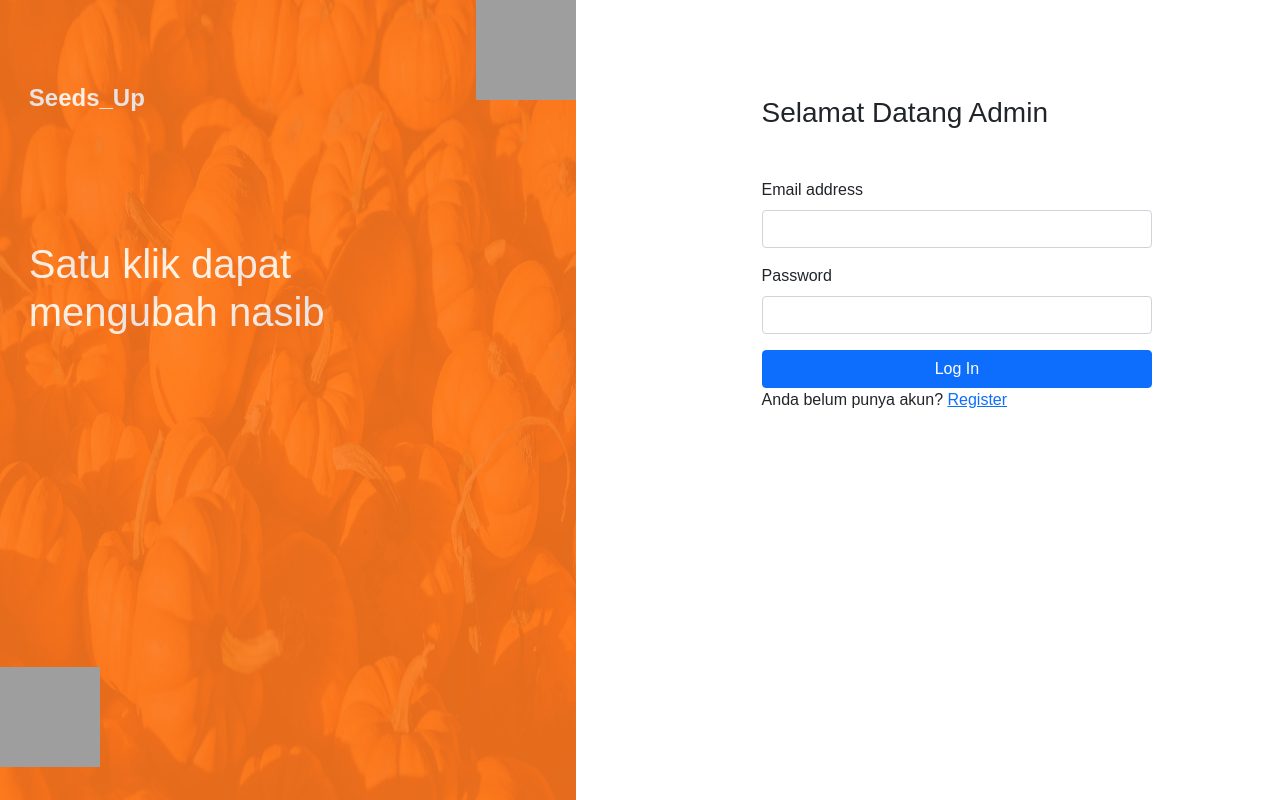
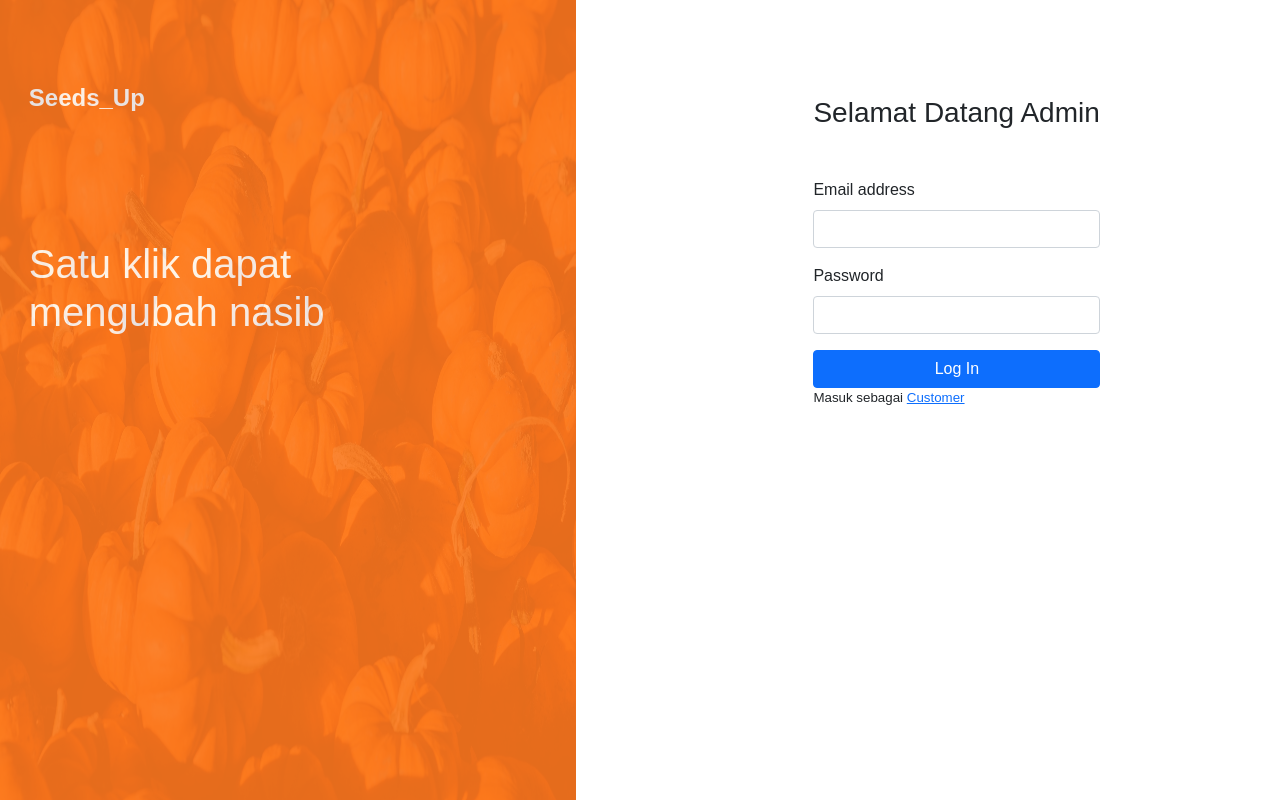
Before and after one commit to ArisandiSatria/PPl-Agro, a PHP site: page /loginOwner.php in a window 1280 px wide. Run offline with PHP 8.4, Linux system fonts and the light colour scheme; grey boxes are pictures that could not be loaded.

Commit message:
Update file login owner
- Penambahan link untuk pindah ke tampilan login customer
- Penyesuaian sistem

```diff
--- a/loginOwner.php
+++ b/loginOwner.php
@@ -5,18 +5,20 @@ include 'db.php';
 error_reporting(0);
 
 session_start();
-
+if (isset($_SESSION['username_owner'])) {
+    header("Location: tampilanOwner2.php");
+}
 if (isset($_POST['submitOwner'])) {
     $email = $_POST['emailOwner'];
     $password = $_POST['passwordOwner'];
 
-    $sql = "SELECT * FROM akun_pemilik WHERE e_mail='$email' AND password='$password'";
+    $sql = "SELECT * FROM `akun_pemilik` WHERE e_mail='$email' AND password='$password'";
     $result = $conn->query($sql);
-    if ($result-> num_rows > 0) {
+    if ($result->num_rows > 0) {
         $row = mysqli_fetch_assoc($result);
-        var_dump($row);
-        $_SESSION['username'] = $row['username'];
+        $_SESSION['username_owner'] = $row['username'];
         header("Location: tampilanOwner2.php");
+
     } else {
         echo "<script>alert('Email atau password Anda salah. Silahkan coba lagi!')</script>";
     }
@@ -47,21 +49,6 @@ if (isset($_POST['submitOwner'])) {
             top: 0px;
             background: rgba(255, 117, 24, 1);
         }
-        .group2 {
-            position: absolute;
-            width: 100px;
-            height: 100px;
-            left: 0;
-            top: 83.4%;
-            transform: rotate(-180deg);
-        }
-        .group1 {
-            position: absolute;
-            width: 100px;
-            height: 100px;
-            left: 37.2%;
-            top: 0px;
-        }
         .bgImg {
             position: absolute;
             width: 100%;
@@ -89,6 +76,9 @@ if (isset($_POST['submitOwner'])) {
             top: 30%;
             color: white;
         }
+        small {
+            font-size: smaller;
+        }
     </style>
 </head>
 <body>
@@ -99,11 +89,9 @@ if (isset($_POST['submitOwner'])) {
                 <h1 class="parLog">Satu klik dapat mengubah nasib</h1>
                 <img class="bgImg" src="img/pumpkin-background-1506954255YDp.jpg" alt="">
             </div>
-            <img class="group2" src="img/Group 2.png" alt="">
-            <img class="group1" src="img/Group 2.png" alt="">
         </div>
         <div class="container col row mt-5 mx-auto">
-            <div class="col-8 mx-auto mt-5">
+            <div class="col-6 mx-auto mt-5">
                 <form action="" method="POST">
                     <h3>Selamat Datang Admin</h3>
                     <div class="mb-3 mt-5">
@@ -117,7 +105,7 @@ if (isset($_POST['submitOwner'])) {
                     <div class="d-grid gap-2">
                         <button type="submit" name="submitOwner" class="btn btn-primary">Log In</button>
                     </div>
-                    <p class="login-register-text">Anda belum punya akun? <a href="register.php" >Register</a></p>
+                    <small class="fw-light"><p>Masuk sebagai <a href="index.php" >Customer</a></p></small>
                 </form>
             </div>
         </div>
```
